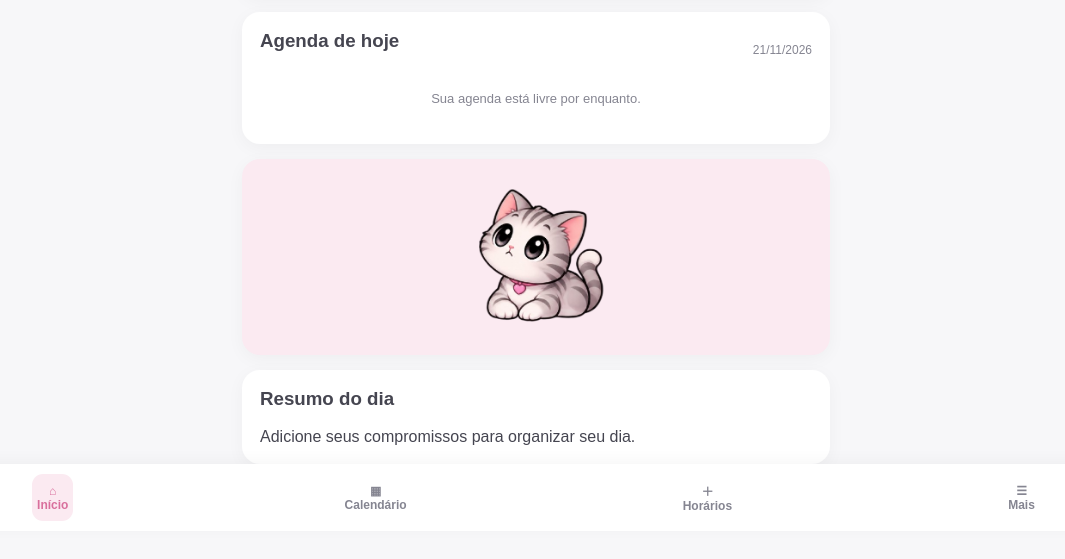
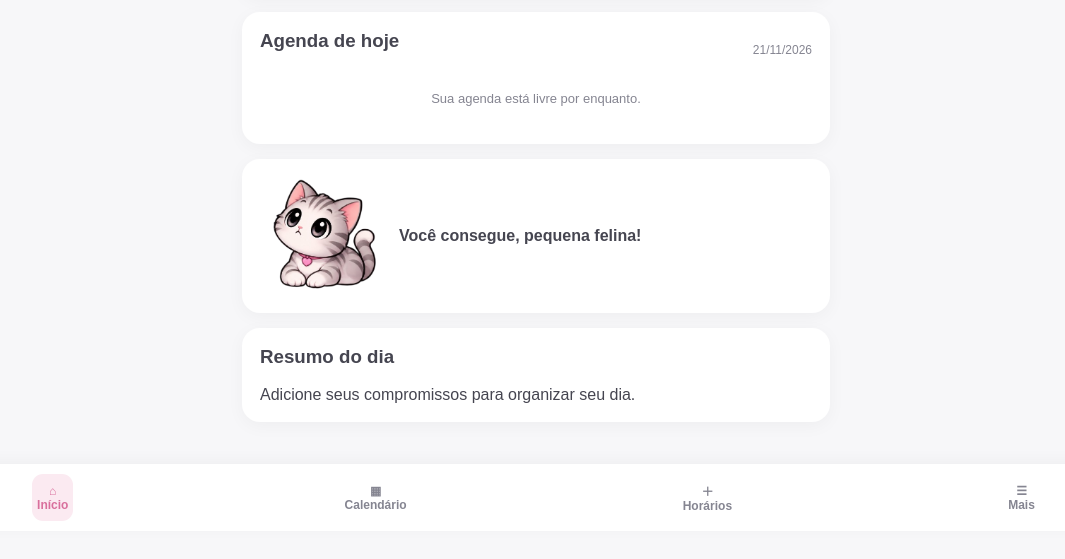
Before and after one commit to BiancaMartins032/medicacao, a plain HTML site: page index.html in a window 1280 px wide. Shown: the part 269-828 px from the top of the page, without its empty margins (104-1169 px from the left). Drawn offline with Linux system fonts and the light colour scheme.

Commit message:
Update index.html

```diff
--- a/index.html
+++ b/index.html
@@ -313,14 +313,52 @@ nav button.active {
 
 body[data-theme="black"] {
 }
+
+.cat-message-card {
+  padding: 12px 16px;
+}
+
+.cat-message-layout {
+  display: flex;
+  align-items: center;
+  gap: 16px;
+  min-height: 130px;
+}
+
 #catReaction {
   display: block;
-  width: 150px;
-  height: 150px;
+  width: 125px;
+  height: 125px;
+  flex: 0 0 125px;
   object-fit: contain;
-  margin: 12px auto;
-  border-radius: 16px;
+  margin: 0;
 }
+
+.cat-message {
+  flex: 1;
+  margin: 0;
+  font-size: 16px;
+  line-height: 1.5;
+  font-weight: 600;
+  text-align: left;
+}
+
+@media (max-width: 380px) {
+  .cat-message-layout {
+    gap: 10px;
+  }
+
+  #catReaction {
+    width: 105px;
+    height: 105px;
+    flex-basis: 105px;
+  }
+
+  .cat-message {
+    font-size: 14px;
+  }
+}
+
 </style>
 </head>
 
@@ -348,14 +386,18 @@ body[data-theme="black"] {
     <div id="todayList"></div>
   </div>
 
-    <div class="card welcome">
+
+<div class="card cat-message-card">
+  <div class="cat-message-layout">
     <img
       id="catReaction"
-      src="./gatinho-esperando-rosa.jpg"
+      src="./gatinho-esperando-preto-removebg-preview.png"
       alt="Gatinho esperando"
-      style="width:100%; max-width:340px; display:block; margin:auto; border-radius:14px;"
     >
+    <p id="catMessage" class="cat-message"></p>
   </div>
+</div>
+
 
   <div class="card">
     <h3>Resumo do dia</h3>
@@ -641,12 +683,14 @@ function createItemElement(item, date) {
   return el;
 }
 
+
 function renderHome() {
   $('todayDate').textContent = new Date().toLocaleDateString('pt-BR');
 
   const cat = $('catReaction');
+  const catMessage = $('catMessage');
 
-  if (cat) {
+  if (cat && catMessage) {
     const todayItemsForCat = items.filter(item => isScheduled(item, today()));
 
     const hasMissed = todayItemsForCat.some(
@@ -658,14 +702,78 @@ function renderHome() {
 
     const reaction = hasMissed ? 'tristinho' : allDone ? 'feliz' : 'esperando';
 
+    const theme = document.body.dataset.theme === 'black' ? 'black' : 'pink';
+
     const catImages = {
       feliz: './gatinho-feliz-preto-removebg-preview.png',
       tristinho: './gatinho-tristinho-preto-removebg-preview.png',
       esperando: './gatinho-esperando-preto-removebg-preview.png'
     };
 
+    const messages = {
+      pink: {
+        feliz: [
+          'Miau! Que gatinha dedicada! Arrasou!',
+          'Ronrom! Você merece muitos cafunés!',
+          'Olha só essa gatinha maravilhosa!',
+          'Quatro patinhas e muita determinação!',
+          'Prrr! Estou orgulhoso de você!'
+        ],
+        esperando: [
+          'Vamos lá, gatinha! Mexa essas patinhas!',
+          'Psiu! Ainda temos algumas missões!',
+          'Acorda, gatinha! Temos conquistas esperando!',
+          'Miau! Não vale se esconder debaixo da coberta!',
+          'Você consegue, pequena felina!'
+        ],
+        tristinho: [
+          'Ô, gatinha! Não fique de orelhas baixas!',
+          'Calma, minha pequena! Ainda dá para recomeçar!',
+          'Nem todo salto sai perfeito. Tente novamente!',
+          'Nada de tristeza, gatinha! Você é capaz!'
+        ]
+      },
+      black: {
+        feliz: [
+          'Miau! Esse gatinho é uma máquina!',
+          'Ronrom! Missão cumprida, chefe!',
+          'Que felino disciplinado! Respeitável!',
+          'Patinhas ligeiras, conquistas gigantes!',
+          'Hoje você merece um belo cochilo!'
+        ],
+        esperando: [
+          'Bora, gatinho! Tire essas patas do descanso!',
+          'Ei, bichano! Temos missões pela frente!',
+          'Menos cochilo, mais conquistas!',
+          'Vamos mostrar do que esse felino é capaz!',
+          'Miau! Não deixe a preguiça vencer!'
+        ],
+        tristinho: [
+          'Cabeça erguida, gatinho! Ainda há esperança!',
+          'Até os felinos mais ágeis tropeçam!',
+          'Nada de se esconder, bichano! Vamos recomeçar!',
+          'Respire fundo e tente mais uma vez!'
+        ]
+      }
+    };
+
+    const availableMessages = messages[theme][reaction];
+    let selectedMessage;
+
+    do {
+      selectedMessage = availableMessages[
+        Math.floor(Math.random() * availableMessages.length)
+      ];
+    } while (
+      availableMessages.length > 1 &&
+      selectedMessage === cat.dataset.lastMessage
+    );
+
+    cat.dataset.lastMessage = selectedMessage;
+
     cat.src = catImages[reaction];
     cat.alt = `Gatinho ${reaction}`;
+    catMessage.textContent = selectedMessage;
   }
 
   const list = $('todayList');
@@ -694,6 +802,7 @@ cat.src = catImages[reaction];
     ? `${done} concluídos · ${pending} pendentes · ${missed} não realizados`
     : 'Adicione seus compromissos para organizar seu dia.';
 }
+
 
 $('itemForm').addEventListener('submit', e => {
   e.preventDefault();
```
Lines whose indentation alone changed are shown as unchanged.
